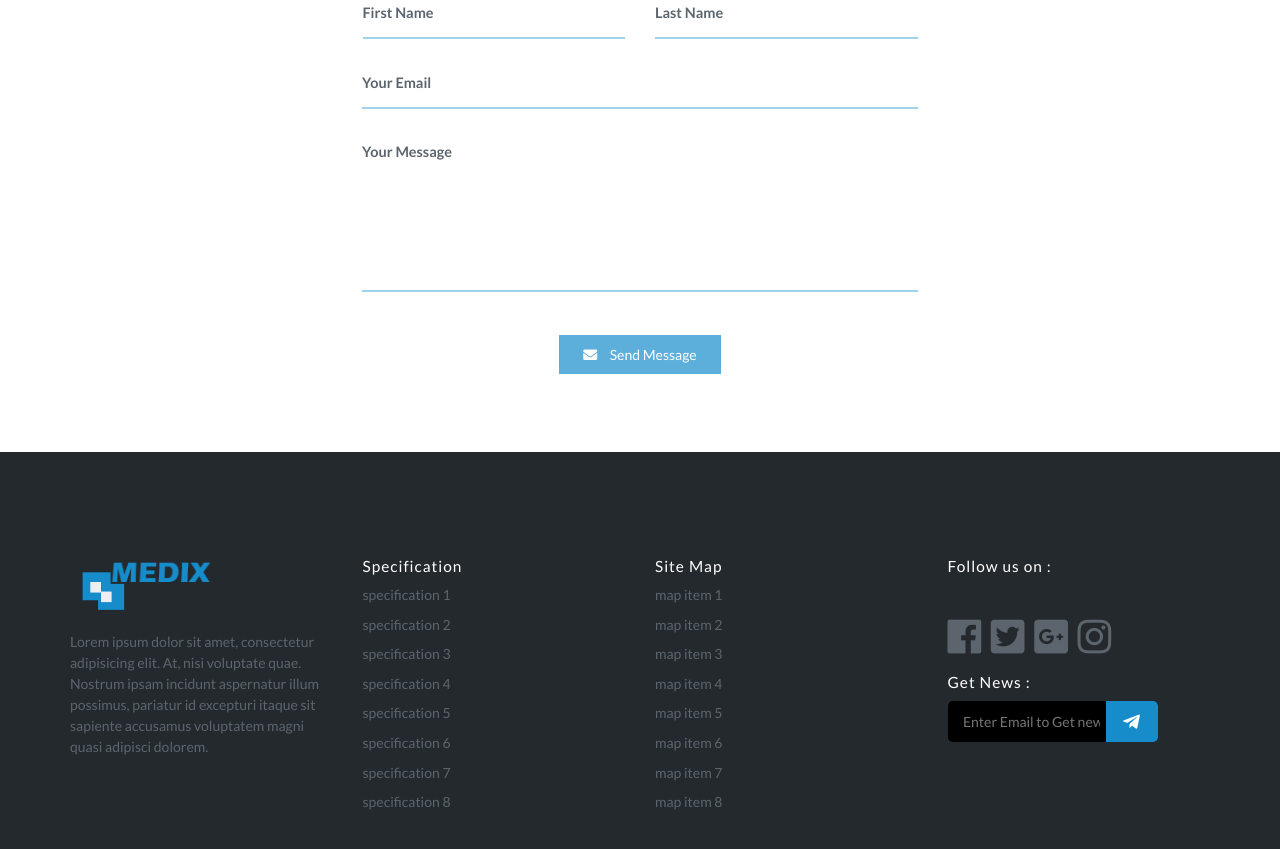
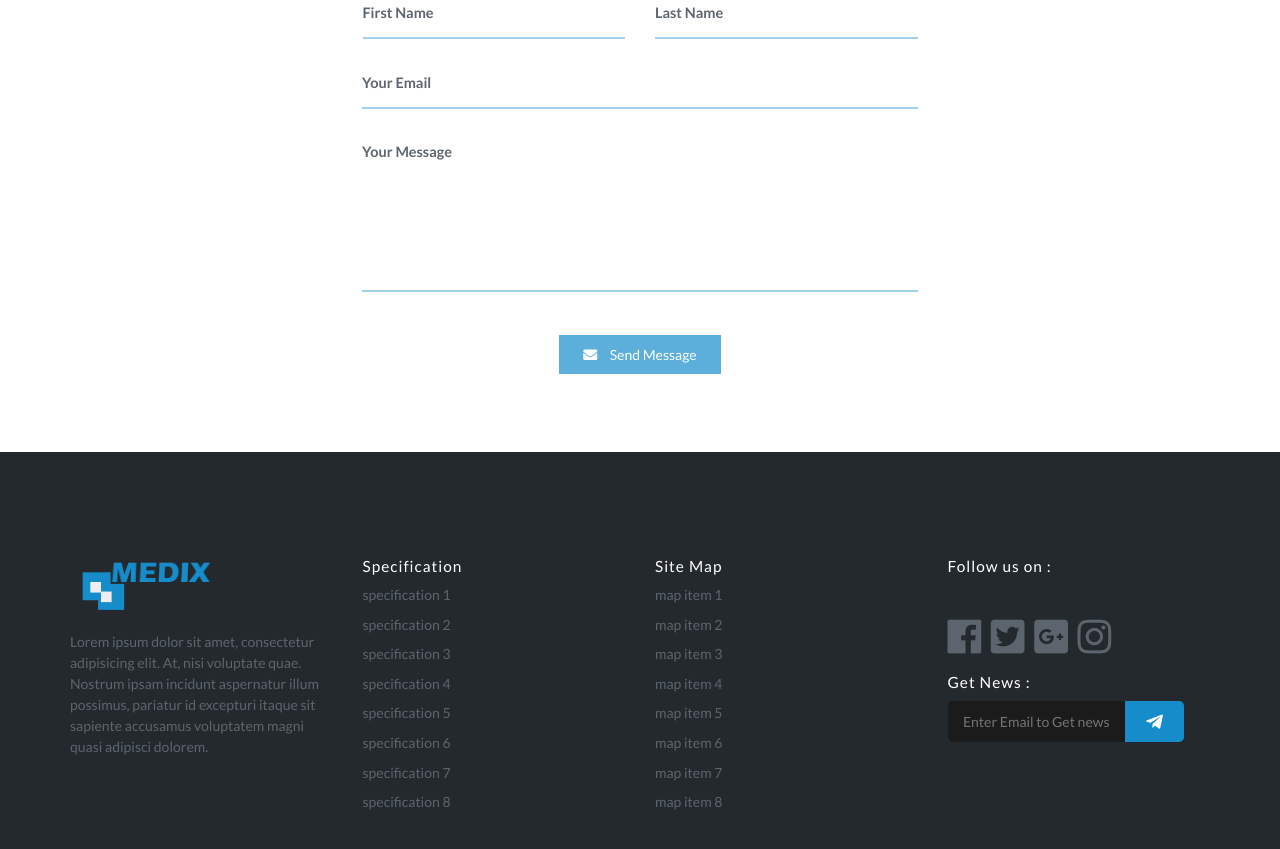
Before and after one commit to MohamedEmadEldaly/Medix, a website: page index.html in a window 1280 px wide. Shown: the part 4464-5313 px from the top of the page. Drawn offline with Linux system fonts and the light colour scheme.

Commit message:
edit subscribe

```diff
--- a/sass/layout/_footer.scss
+++ b/sass/layout/_footer.scss
@@ -133,11 +133,11 @@
 
 
             .sub-form{
-                background:#000;
+                background:#1b1b1b;
                 border:1px solid transparent;
                 border-radius: .5rem;
-                width: 80%;
                 position: relative;
+                width:90%;
 
 
                 input{
```
Also changed, not shown: css/style.css.
